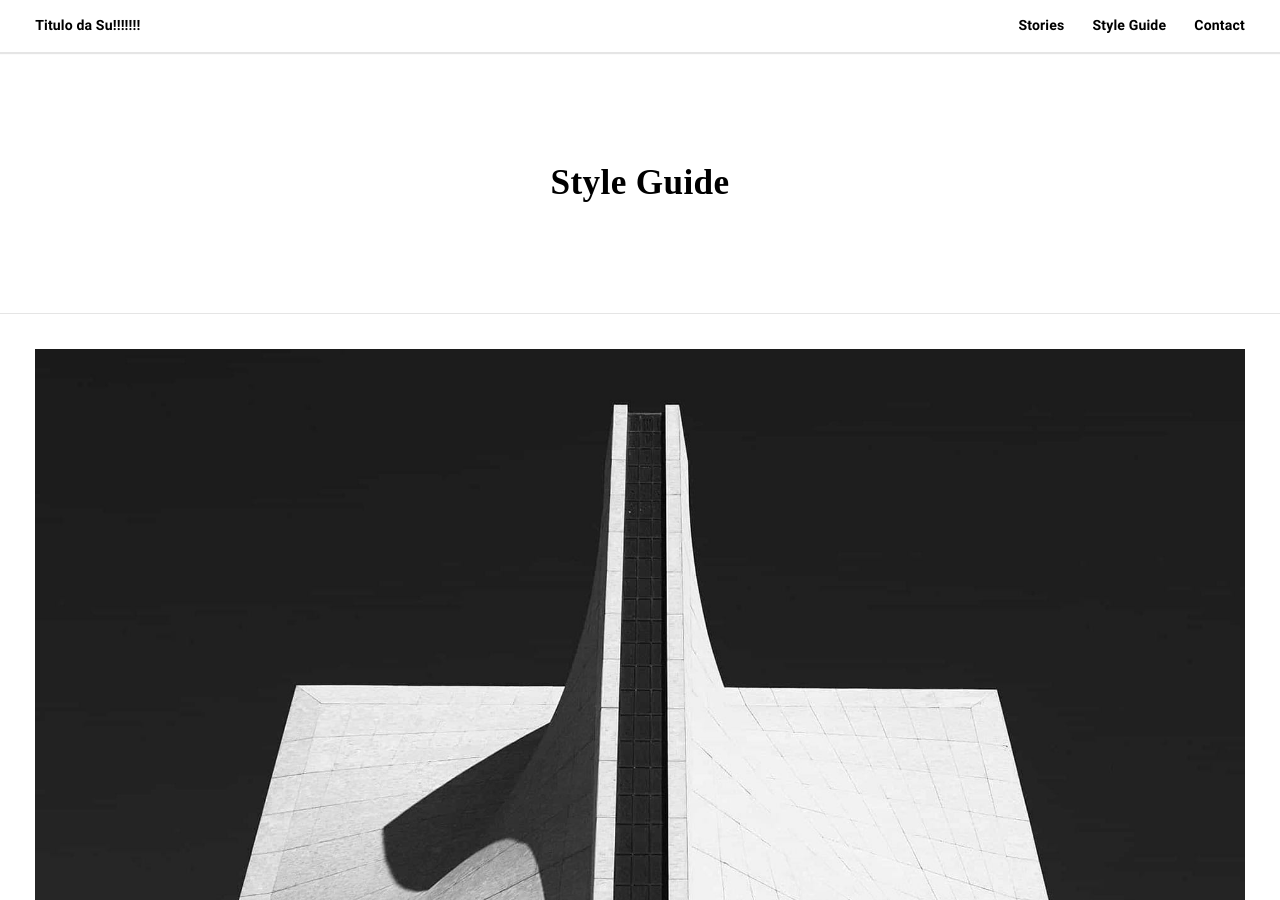
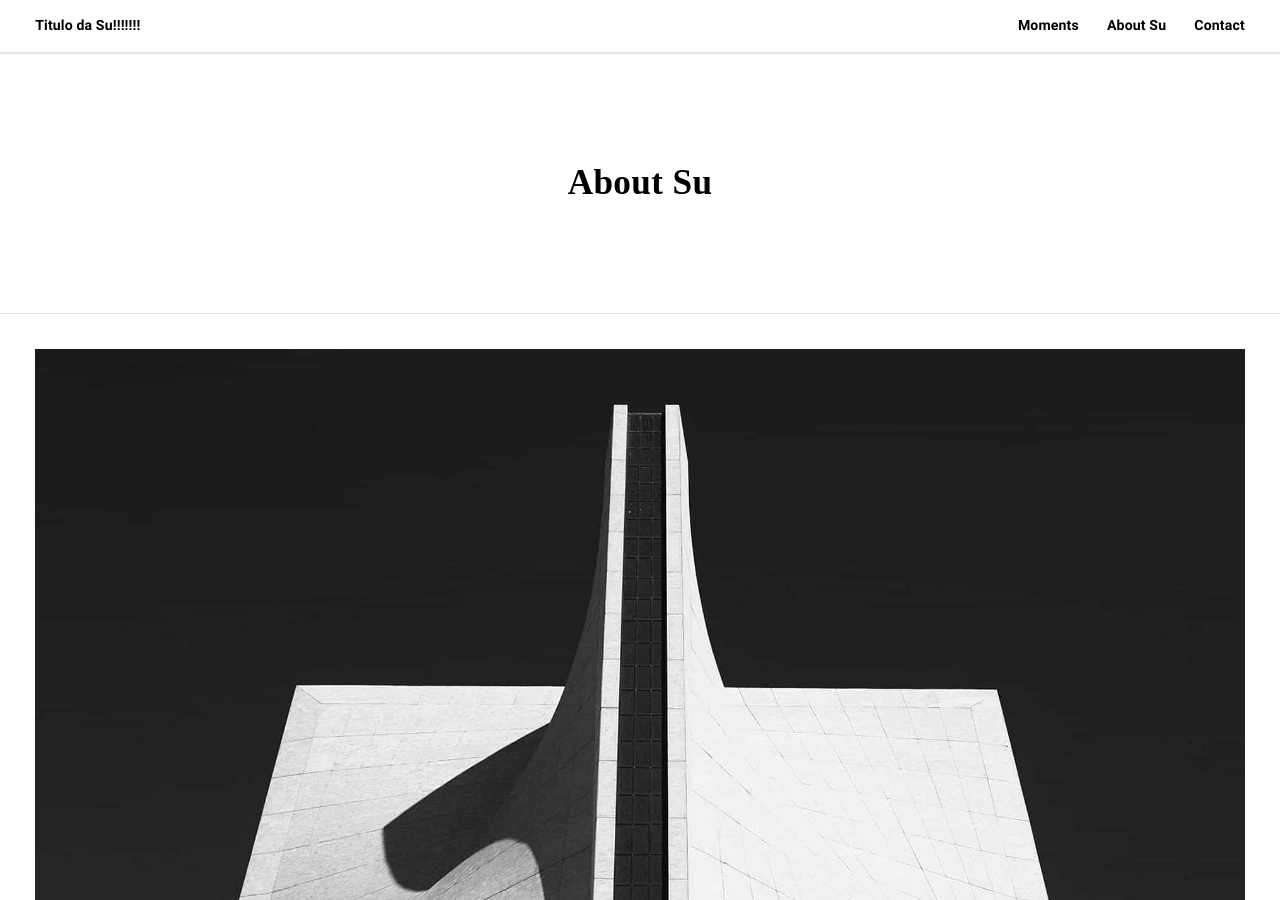
Before and after one commit to sumadruga/sumadruga.github.io, a Jekyll site: the page built from about-su.html, in a window 1280 px wide and 900 px high. Built offline with Jekyll 4.4.1, drawn with Linux system fonts in a browser that asks for light colours; some web fonts are replaced.

Commit message:
Update site navigation

```diff
--- a/_includes/navigation.html
+++ b/_includes/navigation.html
@@ -1,7 +1,7 @@
 <nav>
   <ul class="header__list">
-    <li><a href="{{ '/' | prepend: site.baseurl }}">Stories</a></li>
-    <li><a href="{{ '/style-guide' | prepend: site.baseurl }}">Style Guide</a></li>
+    <li><a href="{{ '/' | prepend: site.baseurl }}">Moments</a></li>
+    <li><a href="{{ '/about-su' | prepend: site.baseurl }}">About Su</a></li>
     <li><span class="popup__open">Contact</span></li>
   </ul>
 </nav>
--- a/style-guide.html
+++ b/about-su.html
@@ -1,6 +1,6 @@
 ---
 layout: page
-title: Style Guide
+title: About Su
 image: /assets/images/placeholder-18.jpg
 ---
 <p>My name is Thomas Vaeth and this is Barber. 💈 Barber is a minimal blog theme with a masonry grid layout and infinite scroll. <a href="http://samesies.io" target="_blank">Samesies</a> builds themes for Ghost, WordPress, and Jekyll and they are only available through ThemeForest.</p>
```
